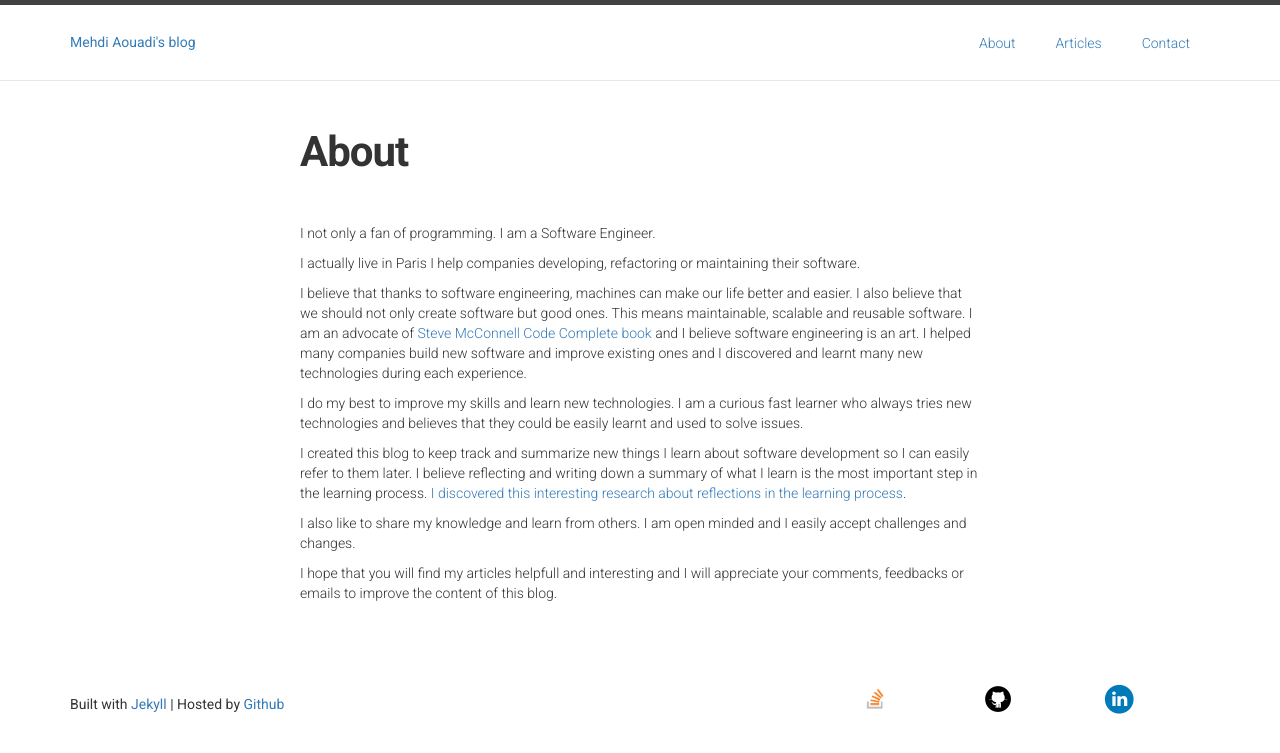
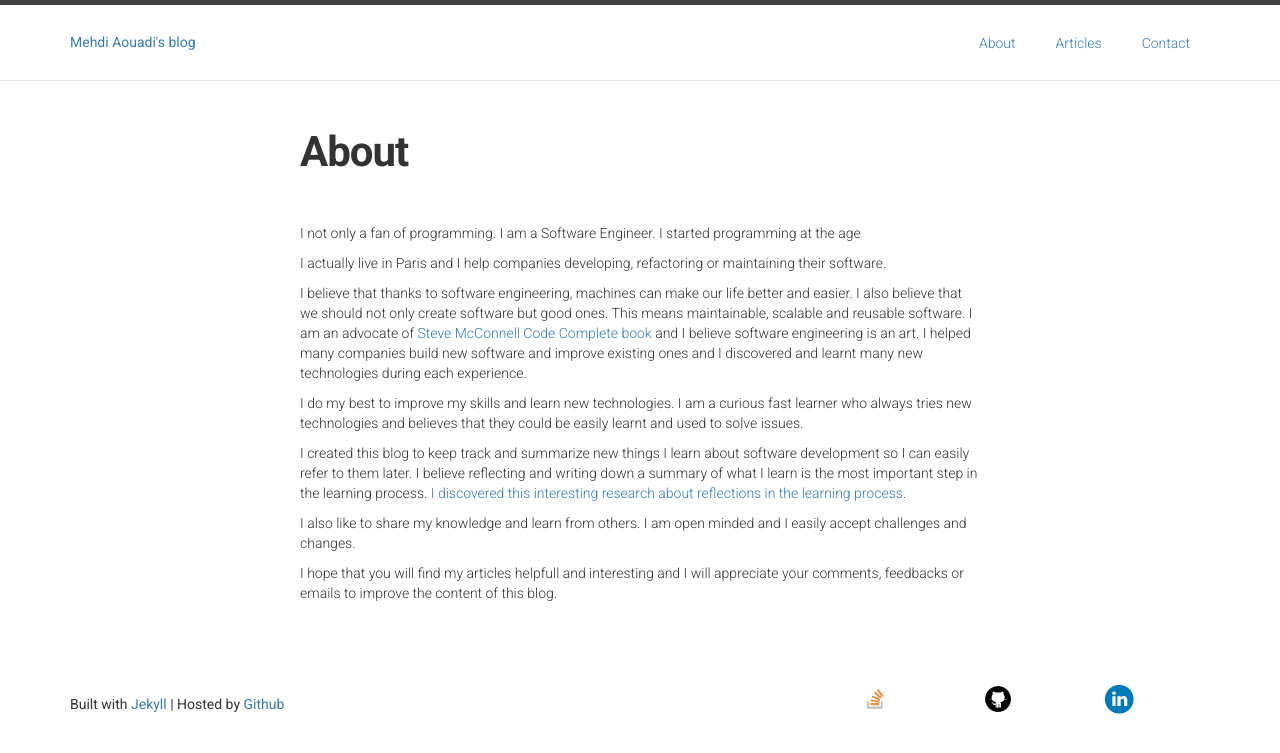
Before and after one commit to mehdi-aouadi/mehdi-aouadi.github.io, a Jekyll site: the page built from about.md, in a window 1280 px wide. Shown: the top 753 px of the page. Built offline with Jekyll 4.4.1, drawn with Linux system fonts in a browser that asks for light colours.

Commit message:
Fix selector bug. Update about

```diff
--- a/_includes/header.html
+++ b/_includes/header.html
@@ -19,19 +19,15 @@
   </div>
   <script>
       /*
-       * Open the drawer when the menu ison is clicked.
+       * Open the drawer when the menu icon is clicked.
        */
       var menu = document.querySelector('#menu');
-      var main = document.querySelector('main');
       var drawer = document.querySelector('.nav');
 
       menu.addEventListener('click', function(e) {
         drawer.classList.toggle('open');
         e.stopPropagation();
       });
-      main.addEventListener('click', function() {
-        drawer.classList.remove('open');
-      });
 
     </script>
 </header>
--- a/about.md
+++ b/about.md
@@ -5,8 +5,9 @@
 ---
 
 I not only a fan of programming. I am a Software Engineer.
+I started programming at the age
 
-I actually live in Paris I help companies developing, refactoring or maintaining their software.
+I actually live in Paris and I help companies developing, refactoring or maintaining their software.
 
 I believe that thanks to software engineering, machines can make our life better and easier. I also believe that we should not only create software but good ones. This means maintainable, scalable and reusable software. I am an advocate of [Steve McConnell Code Complete book](https://www.amazon.com/Code-Complete-Practical-Handbook-Construction/dp/0735619670){:target="_blank"} and I believe software engineering is an art.
 I helped many companies build new software and improve existing ones and I discovered and learnt many new technologies during each experience.
```
